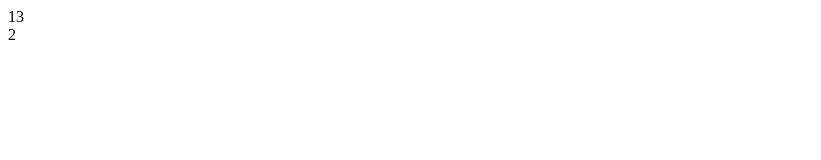
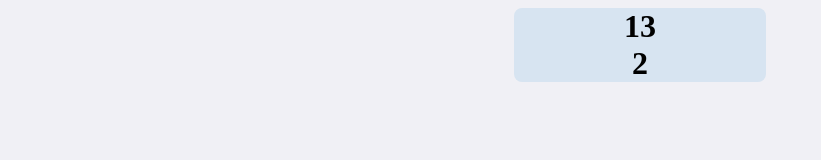
Before and after one commit to Sara-Alcaras/SchedulingJob, a plain HTML site: page index.html in a window 1280 px wide. Shown: the whole page, without its empty margins (0-821 px from the left). Drawn offline with Linux system fonts and the light colour scheme.

Commit message:
styling css

```diff
--- a/index.html
+++ b/index.html
@@ -2,6 +2,7 @@
 <head>
     <title>Scheduling</title>
     <meta charset="utf-8"/>
+    <link rel="stylesheet" type="text/css" href="style.css" media="screen"/>
     <meta name="viewport" content="width=device-width, initial-scale=1"/>
 </head>
 
--- a/script.js
+++ b/script.js
@@ -47,7 +47,7 @@ for (i = 0; i < Job.length; i++) {
 
     if (count == 8) {
         // Pular linha
-        document.writeln(' <br/>');
+        document.writeln('<br/>');
         count = 0;
     }
 }
--- /dev/null
+++ b/style.css
@@ -0,0 +1,24 @@
+body {
+    background: #f0f0f5;
+    display: flex;
+    justify-content: center;
+    align-items: center;
+
+    font-size: 32px;
+}
+
+#content {
+    border-radius: 8px;
+    width: 20%;
+    background-color: rgb(215, 228, 241);
+    text-align: center;
+    font-weight: bold;
+
+    transition: background-color 400ms;
+
+    transition: 400ms;
+}
+
+#content:hover {
+    background-color: rgb(165, 208, 248);;
+}
```
